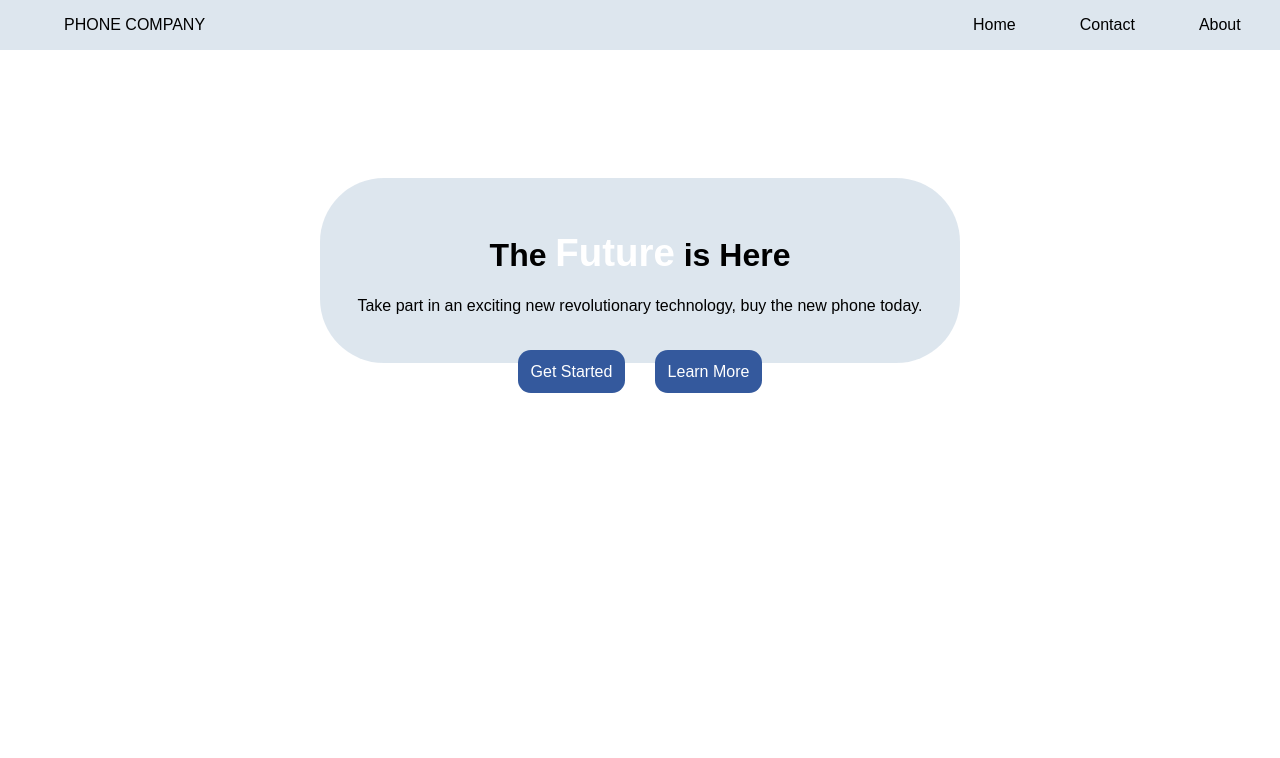
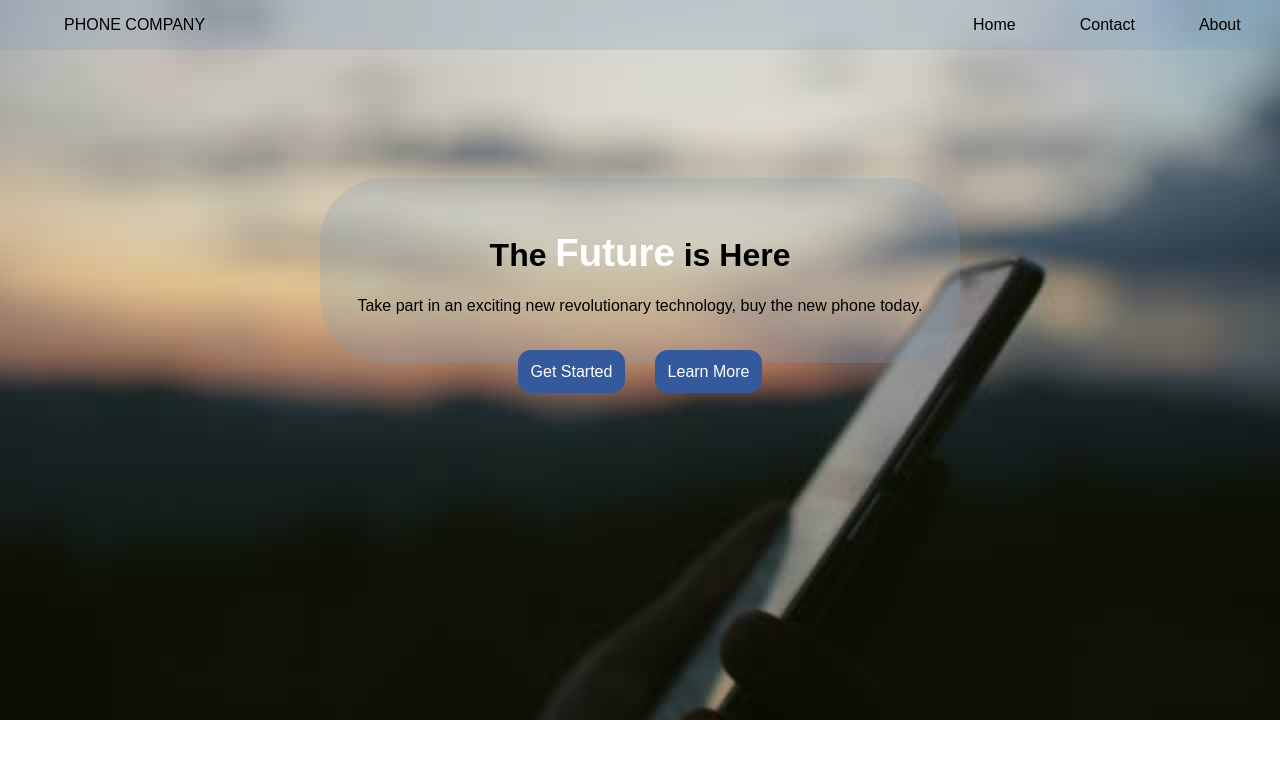
Before and after one commit to AnnabelleTran/SASS-Landing, a website: page index.html in a window 1280 px wide. Drawn offline with Linux system fonts and the light colour scheme.

Commit message:
Update style.css

```diff
--- a/css/style.css
+++ b/css/style.css
@@ -1,5 +1,5 @@
 body {
-  background-image: url("images/phone.jpg");
+  background-image: url("/images/phone.jpg");
   background-repeat: no-repeat;
   background-size: 100vw;
   background-position-x: center;
```
